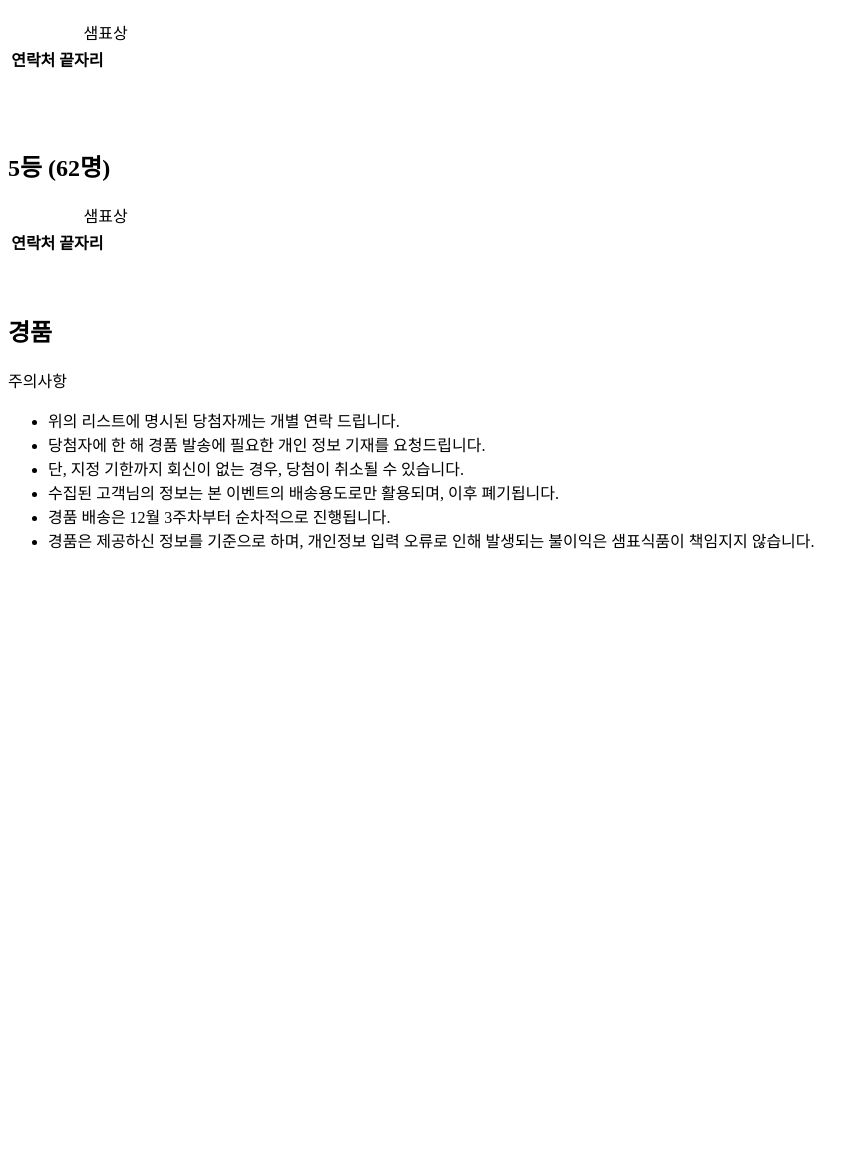
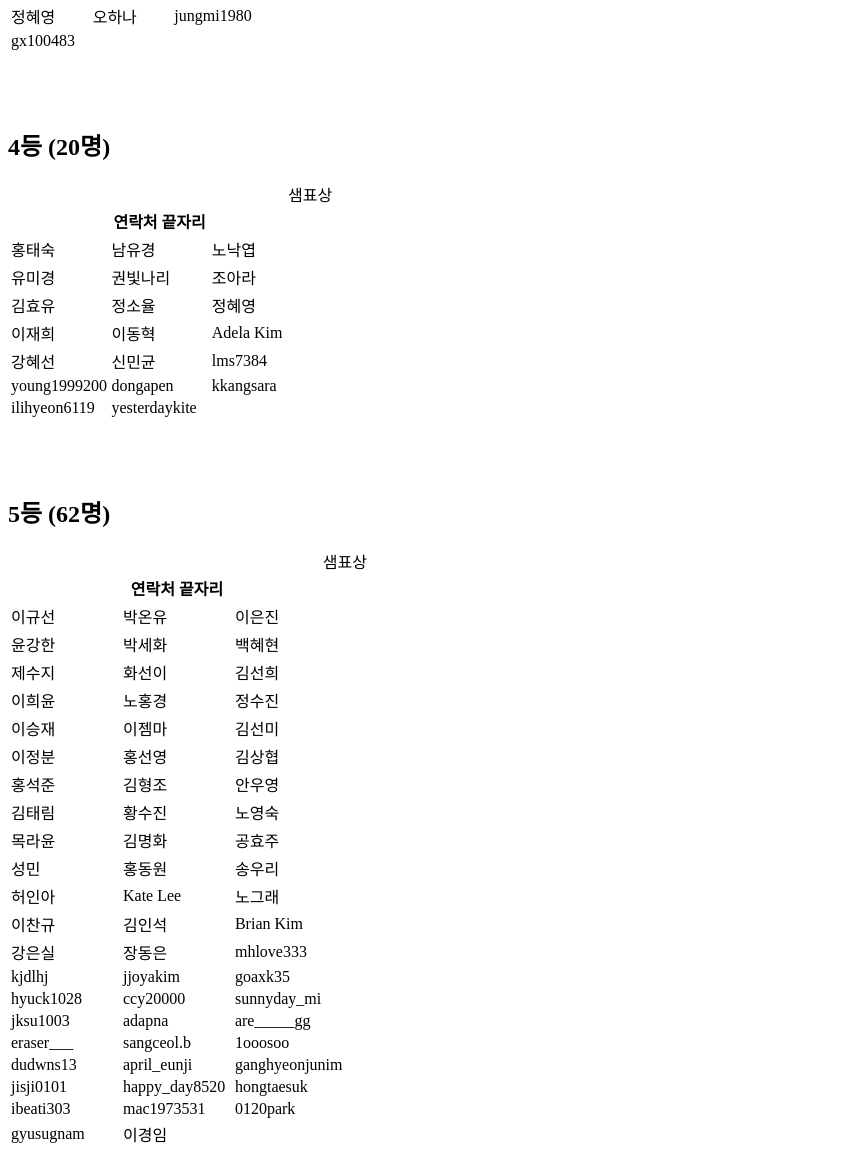
Before and after one commit to seunggonGwon/seunggonGwon, a plain HTML site: page git_test/index.html in a window 1280 px wide. Shown: the part 901-2052 px from the top of the page, without its empty margins (0-863 px from the left). Before the commit the page ends 1469 px from the top, so only its background shows below. Drawn offline with Linux system fonts and the light colour scheme.

Commit message:
Revert "수정"
This reverts commit f1a5056506e8b57ff473204236b36fb8d84497aa.

```diff
--- a/git_test/index.html
+++ b/git_test/index.html
@@ -45,7 +45,18 @@
 			<th colspan="3">연락처 끝자리</th>
 		</tr>
 	</thead>
-	<tbody></tbody>
+	<tbody>
+		<tr>
+			<td>한나은</td>
+			<td>최윤현</td>
+			<td>강혜정</td>
+		</tr>
+		<tr>
+			<td>김혜란</td>
+			<td>오영준</td>
+			<td>&nbsp;</td>
+		</tr>
+	</tbody>
 </table>
 
 <h2>
@@ -62,7 +73,28 @@
 			<th colspan="3">연락처 끝자리</th>
 		</tr>
 	</thead>
-	<tbody></tbody>
+	<tbody>
+		<tr>
+			<td>황영애</td>
+			<td>남은숙</td>
+			<td>임미선</td>
+		</tr>
+		<tr>
+			<td>이신애</td>
+			<td>전나영</td>
+			<td>권이솔</td>
+		</tr>
+		<tr>
+			<td>정혜영</td>
+			<td>오하나</td>
+			<td>jungmi1980</td>
+		</tr>
+		<tr>
+			<td>gx100483</td>
+			<td>&nbsp;</td>
+			<td>&nbsp;</td>
+		</tr>
+	</tbody>
 </table>
 
 <h2>
@@ -79,7 +111,42 @@
 			<th colspan="3">연락처 끝자리</th>
 		</tr>
 	</thead>
-	<tbody></tbody>
+	<tbody>
+		<tr>
+			<td>홍태숙</td>
+			<td>남유경</td>
+			<td>노낙엽</td>
+		</tr>
+		<tr>
+			<td>유미경</td>
+			<td>권빛나리</td>
+			<td>조아라</td>
+		</tr>
+		<tr>
+			<td>김효유</td>
+			<td>정소율</td>
+			<td>정혜영</td>
+		</tr>
+		<tr>
+			<td>이재희</td>
+			<td>이동혁</td>
+			<td>Adela Kim</td>
+		</tr>
+		<tr>
+			<td>강혜선</td>
+			<td>신민균</td>
+			<td>lms7384</td>
+		</tr>
+		<tr>
+			<td>young1999200</td>
+			<td>dongapen</td>
+			<td>kkangsara</td>
+		</tr>
+			<td>ilihyeon6119</td>
+			<td>yesterdaykite</td>
+			<td>&nbsp;</td>
+		</tr>
+	</tbody>
 </table>
 
 <h2>
@@ -96,13 +163,138 @@
 			<th colspan="3">연락처 끝자리</th>
 		</tr>
 	</thead>
-	<tbody></tbody>
+	<tbody>
+		<tr>
+			<td>이규선</td>
+			<td>박온유</td>
+			<td>이은진</td>
+		</tr>
+		<tr>
+			<td>윤강한</td>
+			<td>박세화</td>
+			<td>백혜현</td>
+		</tr>
+		<tr>
+			<td>제수지</td>
+			<td>화선이</td>
+			<td>김선희</td>
+		</tr>
+		<tr>
+			<td>이희윤</td>
+			<td>노홍경</td>
+			<td>정수진</td>
+		</tr>
+		<tr>
+			<td>이승재</td>
+			<td>이젬마</td>
+			<td>김선미</td>
+		</tr>
+		<tr>
+			<td>이정분</td>
+			<td>홍선영</td>
+			<td>김상협</td>
+		</tr>
+		<tr>
+			<td>홍석준</td>
+			<td>김형조</td>
+			<td>안우영</td>
+		</tr>
+		<tr>
+			<td>김태림</td>
+			<td>황수진</td>
+			<td>노영숙</td>
+		</tr>
+		<tr>
+			<td>목라윤</td>
+			<td>김명화</td>
+			<td>공효주</td>
+		</tr>
+		<tr>
+			<td>성민</td>
+			<td>홍동원</td>
+			<td>송우리</td>
+		</tr>
+		<tr>
+			<td>허인아</td>
+			<td>Kate Lee</td>
+			<td>노그래</td>
+		</tr>
+		<tr>
+			<td>이찬규</td>
+			<td>김인석</td>
+			<td>Brian Kim</td>
+		</tr>
+		<tr>
+			<td>강은실</td>
+			<td>장동은</td>
+			<td>mhlove333</td>
+		</tr>
+		<tr>
+			<td>kjdlhj</td>
+			<td>jjoyakim</td>
+			<td>goaxk35</td>
+		</tr>
+		<tr>
+			<td>hyuck1028</td>
+			<td>ccy20000</td>
+			<td>sunnyday_mi</td>
+		</tr>
+		<tr>
+			<td>jksu1003</td>
+			<td>adapna</td>
+			<td>are_____gg</td>
+		</tr>
+		<tr>
+			<td>eraser___</td>
+			<td>sangceol.b</td>
+			<td>1ooosoo</td>
+		</tr>
+		<tr>
+			<td>dudwns13</td>
+			<td>april_eunji</td>
+			<td>ganghyeonjunim</td>
+		</tr>
+		<tr>
+			<td>jisji0101</td>
+			<td>happy_day8520</td>
+			<td>hongtaesuk</td>
+		</tr>
+		<tr>
+			<td>ibeati303</td>
+			<td>mac1973531</td>
+			<td>0120park</td>
+		</tr>
+		<tr>
+			<td>gyusugnam</td>
+			<td>이경임</td>
+			<td>&nbsp;</td>
+		</tr>
+	</tbody>
 </table>
 <br><br>
 <div class="detail-gift">
 <h2>경품</h2>
 
-<ul class="row"></ul>
+<ul class="row">
+	<li><img alt="경품1" src="/image/FF/EC/20161108193306331d3e16dec-19f6-4551-aeba-a2ed91bfe0d3.png" style="width: 156px; height: 156px;" /><br />
+	1등 - 2명<br />
+	수공예 젓가락 4세트 &amp;<br />
+	10만원 상당의 우리맛 꾸러미</li>
+	<li><img alt="경품2" src="/image/JN/MB/20161206152934658f1a96f6e-5755-489b-83ed-de920d997f2e.png" style="width: 156px; height: 156px;" /><br />
+	2등 - 6명<br />
+	수공예 젓가락 2세트 &amp;<br />
+	10만원 상당의 우리맛 꾸러미</li>
+	<li><img alt="경품2" src="/image/QG/VT/20161108193335745a6a5d863-aa69-40d1-89df-9946f6c3de52.png" style="width: 156px; height: 156px;" /><br />
+	3등 - 10<br />
+	수공계 젓가락 1세트 &amp;<br />
+	5만원 상당의 우리맛 꾸러미</li>
+	<li><img alt="경품3" src="/image/WC/RQ/20161108193358739968864de-7974-4735-a0c0-db9e0aaf3c55.png" style="width: 156px; height: 156px;" /><br />
+	4등 - 20<br />
+	3만원 상당의 우리맛 꾸러미</li>
+	<li><img alt="경품4" src="/image/MQ/VT/20161108193414277c8fd2527-e77d-4dce-a3d8-fb21eb7d7064.png" style="width: 156px; height: 156px;" /><br />
+	5등 - 62<br />
+	1만원 상당의 우리맛 꾸러미</li>
+</ul>
 </div>
 
 <div class="detail-caution">
```
